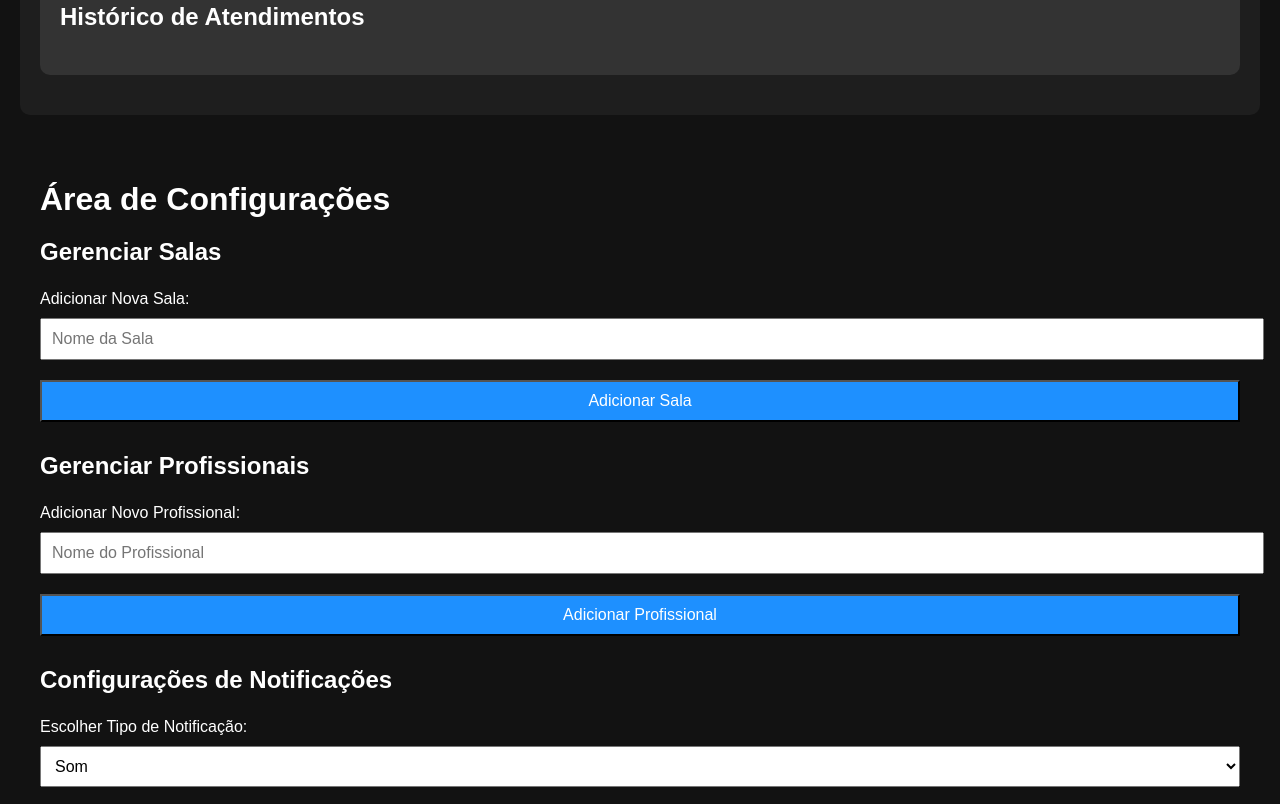
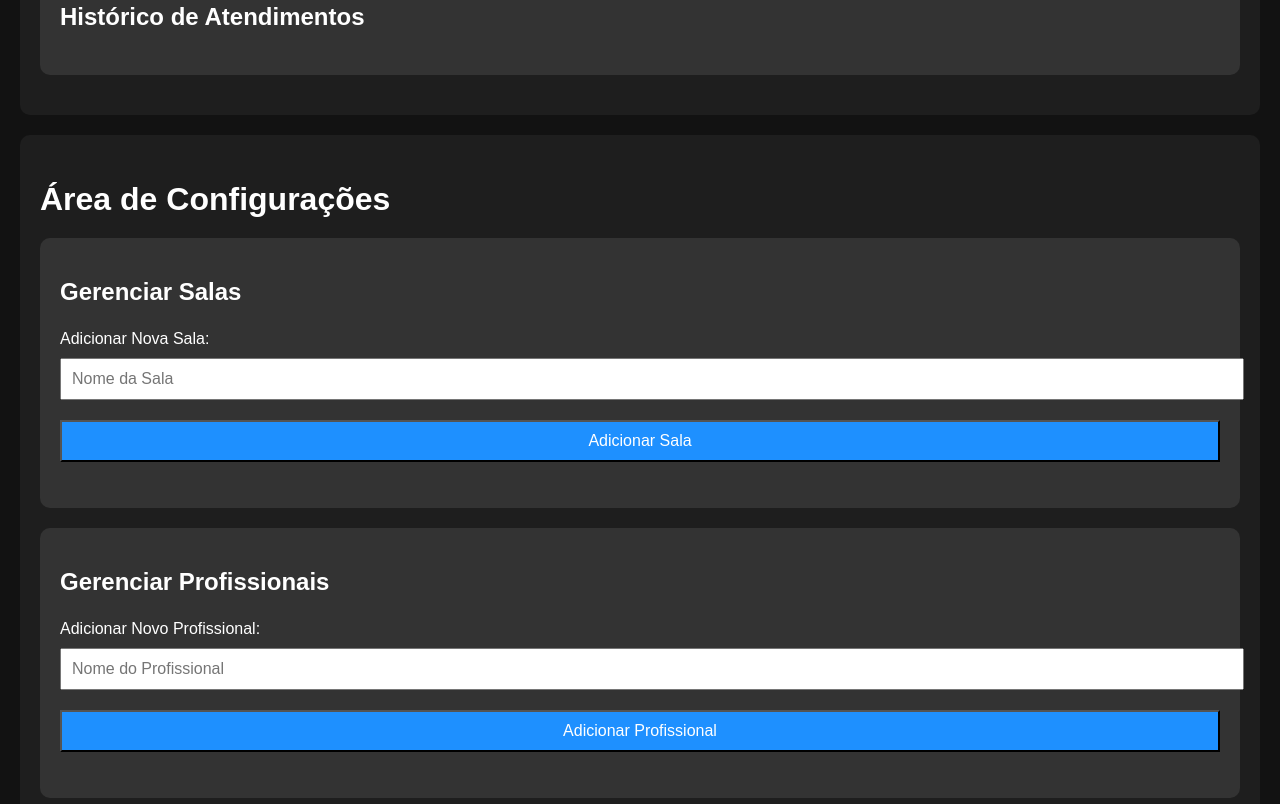
Before and after one commit to Espaco-Sante/sistema-chamadas-pacientes, a plain HTML site: page index.html in a window 1280 px wide. Shown: the part 1854-2658 px from the top of the page. Drawn offline with nearby package versions, Linux system fonts and the light colour scheme; a script that the page names is missing.

Commit message:
Update styles.css

```diff
--- a/styles.css
+++ b/styles.css
@@ -238,3 +238,62 @@ button {
 button:hover {
     background-color: #4682b4;
 }
+/* Estilos para a Área de Configurações */
+#area-configuracoes {
+    background-color: #1e1e1e;
+    color: white;
+    padding: 20px;
+    border-radius: 10px;
+    margin: 20px;
+}
+
+.configuracoes-container {
+    display: flex;
+    flex-direction: column;
+}
+
+h2 {
+    font-size: 2rem;
+    margin-bottom: 20px;
+}
+
+h3 {
+    font-size: 1.5rem;
+    margin-top: 20px;
+}
+
+.gerenciar-salas, .gerenciar-profissionais, .configuracoes-notificacoes {
+    background-color: #333;
+    padding: 20px;
+    border-radius: 10px;
+    margin-bottom: 20px;
+}
+
+ul {
+    list-style-type: none;
+    padding: 0;
+}
+
+li {
+    background-color: #444;
+    margin: 10px 0;
+    padding: 10px;
+    border-radius: 5px;
+}
+
+input[type="text"], select, button {
+    padding: 10px;
+    margin: 10px 0;
+    width: 100%;
+    font-size: 1rem;
+}
+
+button {
+    background-color: #1e90ff;
+    color: white;
+    cursor: pointer;
+}
+
+button:hover {
+    background-color: #4682b4;
+}
```
